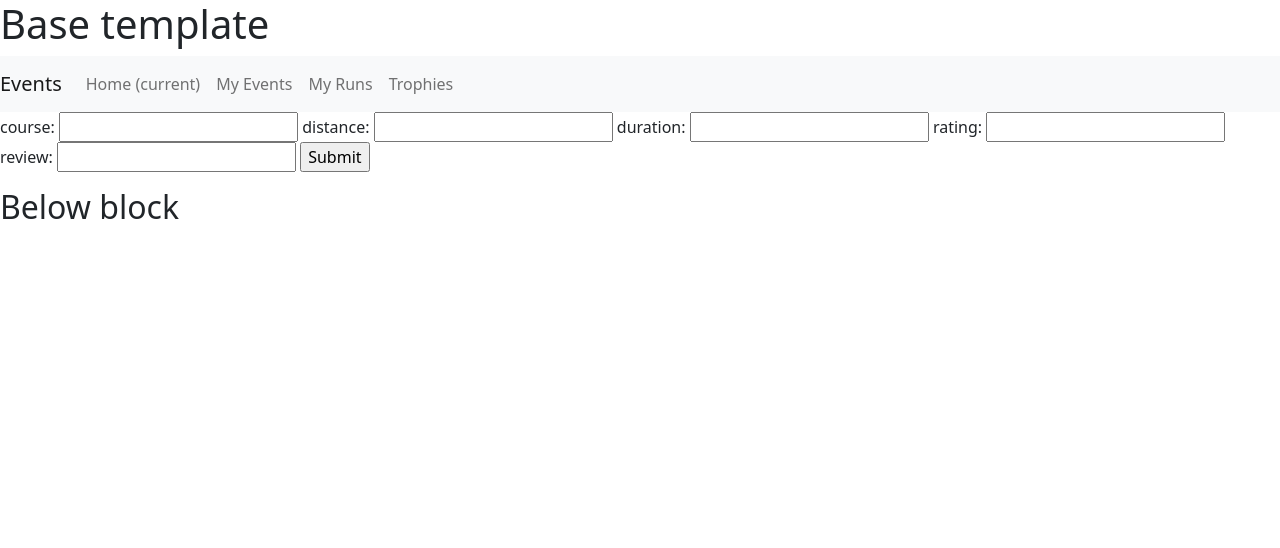
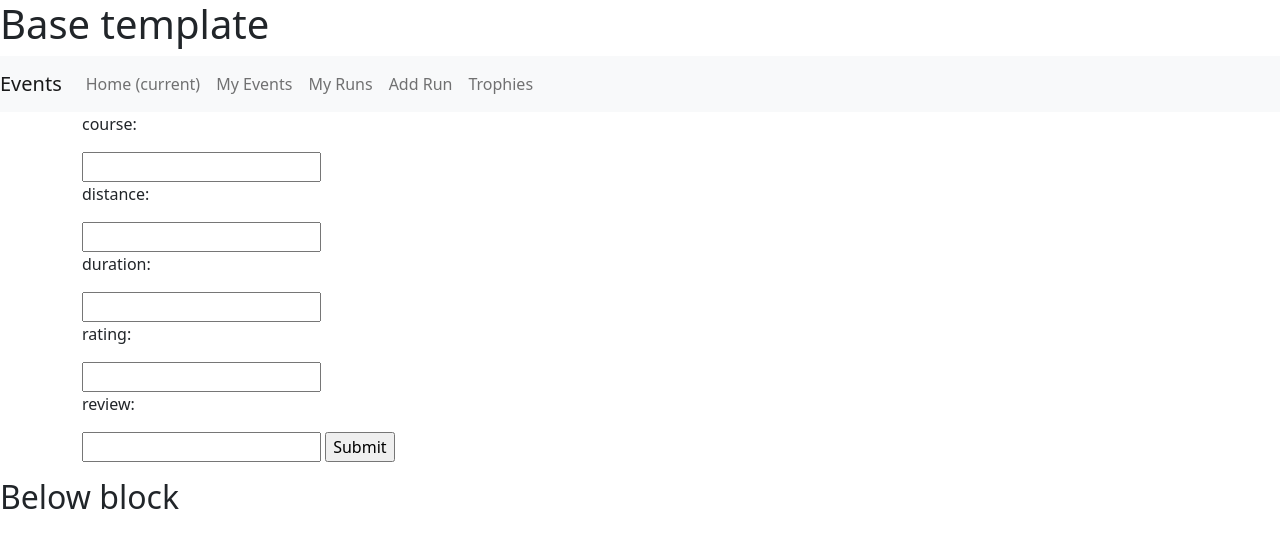
Before and after one commit to buraizu/ecr_python, a Django app: page /runs_app/add_run/ in a window 1280 px wide. Shown: the top 548 px of the page. Run offline with Django 4.2, Linux system fonts and the light colour scheme.

Commit message:
Add AddRun form to navbar and update template

```diff
--- a/runs_app/templates/runs_app/add_run.html
+++ b/runs_app/templates/runs_app/add_run.html
@@ -2,10 +2,18 @@
 
 {% block content %}
 
-<form method="POST">
-    {% csrf_token %}
-    {{form}}
-    <input type="submit" />
-</form>
+<div class="container">
+    <form method="POST">
+        {% csrf_token %}
+        {% for field in form %}
+            <div class="mb-3">
+                {{field.label_tag}}
+            </div>
+            {{field}}
+        {% endfor %}
+        <input type="submit" />
+    </form>
+</div>
+
 
 {% endblock content %}
--- a/templates/base.html
+++ b/templates/base.html
@@ -30,7 +30,10 @@
                 <a class="nav-link" href="{% url 'runs_app:list_runs' %}">My Runs</a>
             </li>
             <li class="nav-item">
-                <a class="nav-link" href="#">Trophies</a>
+                <a class="nav-link" href="{% url 'runs_app:add_run' %}">Add Run</a>
+            </li>
+            <li class="nav-item">
+              <a class="nav-link" href="#">Trophies</a>
             </li>
           </ul>
         </div>
```
